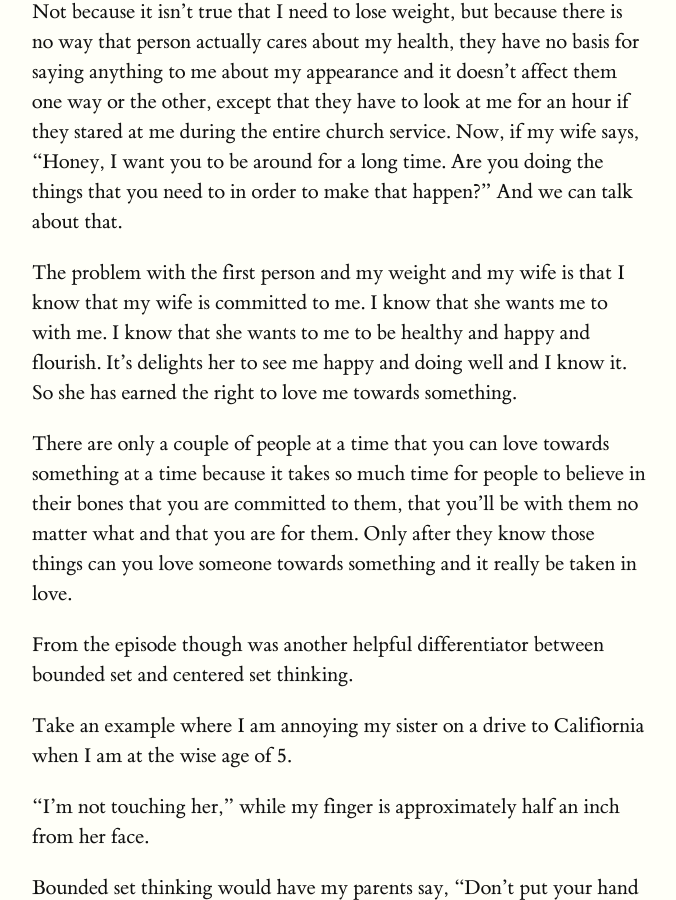
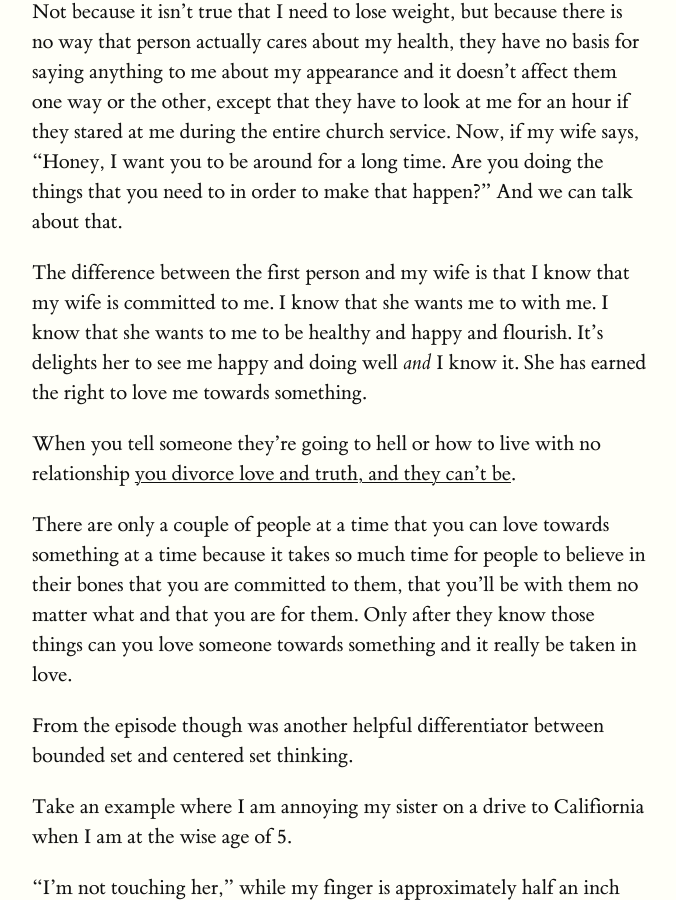
Before and after one commit to pact-wheeler/exp7, a Jekyll site: the page built from _posts/2026-10-15-vox-notes-09.md, in a window 1280 px wide and 900 px high, scrolled down 1935 px. Shown: the whole window, without its empty margins (128-804 px from the left). Built offline with Jekyll 4.4.1, drawn with Linux system fonts in a browser that asks for light colours.

Commit message:
upload 99 problems

```diff
--- a/_posts/2026-10-15-vox-notes-09.md
+++ b/_posts/2026-10-15-vox-notes-09.md
@@ -49,7 +49,9 @@ I was being chewed up by the church machine and still felt I wasn't doing enough
 
 Mike relates a story of someone coming up to him in church and telling him he needed to lose weight. If a rando came up to me in a church, and told me I needed to lose weight might respond "Excuse me, fuck you." Not because it isn't true that I need to lose weight, but because there is no way that person actually cares about my health, they have no basis for saying anything to me about my appearance and it doesn't affect them one way or the other, except that they have to look at me for an hour if they stared at me during the entire church service. Now, if my wife says, "Honey, I want you to be around for a long time. Are you doing the things that you need to in order to make that happen?" And we can talk about that.
 
-The problem with the first person and my weight and my wife is that I know that my wife is committed to me. I know that she wants me to with me. I know that she wants to me to be healthy and happy and flourish. It's delights her to see me happy and doing well and I know it. So she has earned the right to love me towards something.
+The difference between the first person and my wife is that I know that my wife is committed to me. I know that she wants me to with me. I know that she wants to me to be healthy and happy and flourish. It's delights her to see me happy and doing well *and* I know it. She has earned the right to love me towards something.
+
+When you tell someone they're going to hell or how to live with no relationship [you divorce love and truth, and they can't be](https://www.biblegateway.com/passage/?search=1%20Corinthians%2013%3A1&version=NLT).
 
 There are only a couple of people at a time that you can love towards something at a time because it takes so much time for people to believe in their bones that you are committed to them, that you'll be with them no matter what and that you are for them. Only after they know those things can you love someone towards something and it really be taken in love.
 
```
Also changed, not shown: _posts/2026-10-16-problems.md (added, +31 -0 lines).
